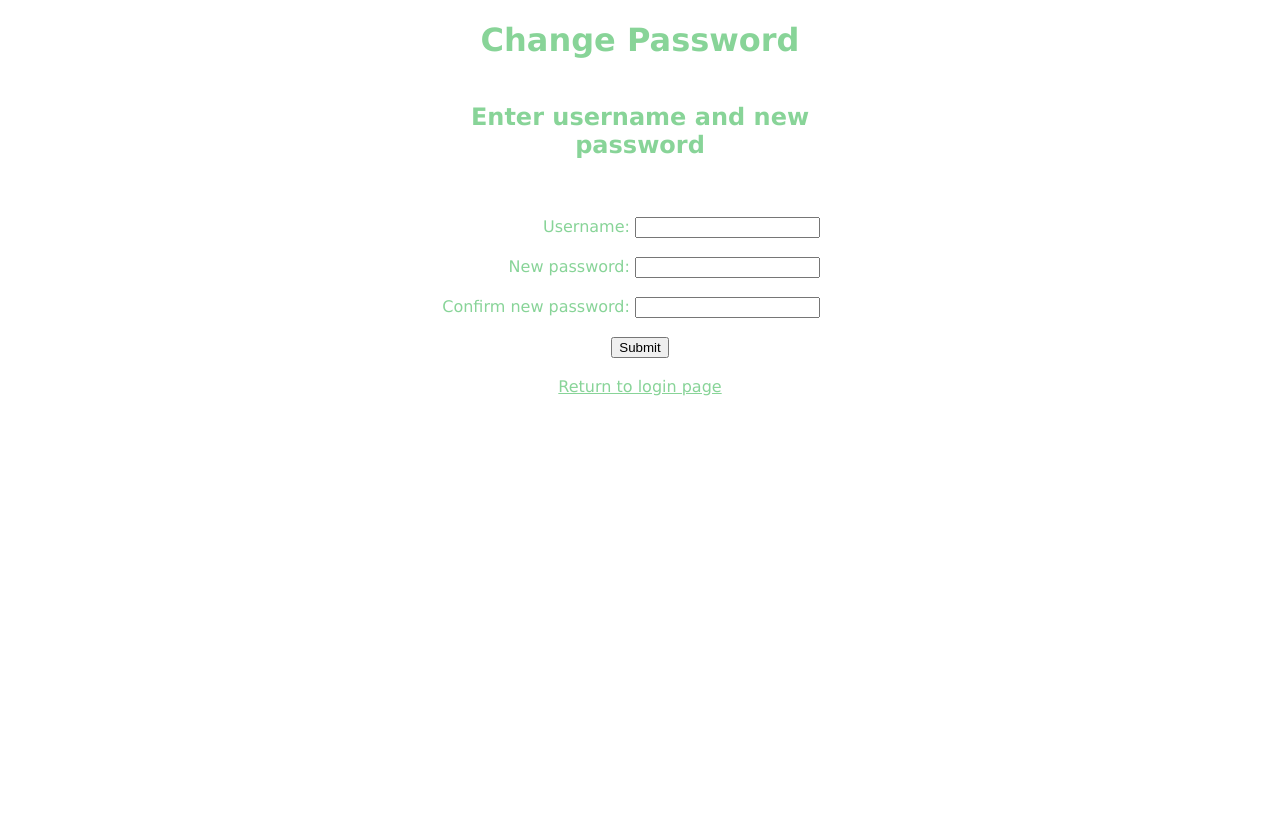
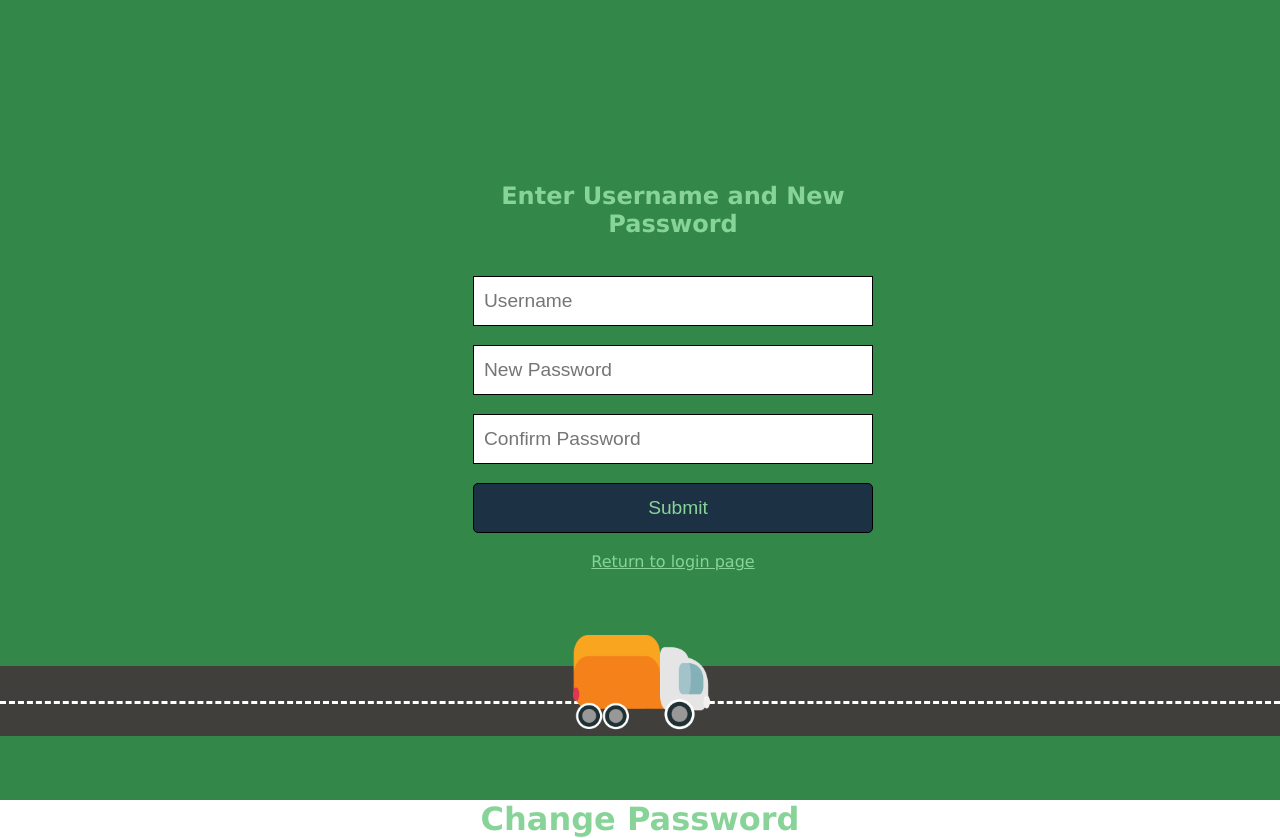
Before and after one commit to venajustin/OnlineFoodStore, a PHP site: page /templates/changepassword.html in a window 1280 px wide. Before the commit the page ends 396 px from the top, so only its background shows below. Run offline with PHP 8.4, Linux system fonts and the light colour scheme.

Commit message:
changed html/css of registration pages

```diff
--- a/templates/changepassword.html
+++ b/templates/changepassword.html
@@ -13,39 +13,48 @@
       <meta charset="utf-8">
       <title>Change password</title>
   </head>
+  <div class="area" >
+    <ul class="anim">
+        <li>
+            <img src="icons/leftTruck.png" style="scale: 17%; position: absolute; bottom: -380px; left: -500px">
+        </li>
+        <li>
+            <img src="icons/truck.png" style="scale: 17.3%; position: absolute; bottom: -380px; left: -500px">
+        </li>
 
+    </ul>
+    <div style="z-index: 0;position: absolute; bottom: 8%; width: 100%; height: 70px; background-color: #403f3c"></div>
+    <div style="z-index: 0;position: absolute; bottom: 8%; width: 100%; height: 35px; background-color: #403f3c; border-top: dashed white 3px;"></div>
+</div >
   <body>
 
           <h1 style="text-align: center">Change Password</h1>
 
 
-          <div class = "card">
+          <div class = "card" style="text-align: center">
               <h2 style= "text-align: center">
-                  Enter username and new password</h2>
+                  Enter Username and New Password</h2>
               <br>
               <br>
 
               <form name="myForm">
-                <div style="text-align: right; padding-right: 10%">
-                    Username:
-                    <input type="text" name="username" required>
+                <div style="text-align: center">
+                    <input type="text" class= "inputField" placeholder="Username" name="username" required>
                     <br>
                     <br>
-                    New password:
-                    <input type="password" id="pwd" name="newpassword" required>
+                    <input class= "inputField" placeholder="New Password" type="password" id="pwd" name="newpassword" required>
                     <br>
                     <br>
-                    Confirm new password:
-                    <input type="password" id="pwd" required>
+                    <input class= "inputField" placeholder="Confirm Password" type="password" id="pwd" required>
                     <br>
                     <br>
                 </div>
 
                 <div style="text-align: center">
-                    <input type="submit" value="Submit">
-                    <br>
-                    <br>
-                    <a style="color: var(--light-primary)"href="login.html">Return to login page</a>
+                  <input type="submit" class="inputField" value="Submit" style="background-color: var(--dark); color: var(--light-primary); border-radius: 5px">
+                  <br>
+                  <br>
+                  <a style="color: var(--light-primary)"href="login.html">Return to login page</a>
                 </div>
               </form>
           </div>
--- a/templates/style.css
+++ b/templates/style.css
@@ -115,6 +115,10 @@ img {
   color: var(--primary);
 
 }
+/* General Hover Attribute */
+.hover:hover {
+	color: var(--primary);
+}
 
 .search-container {
 	float: left;
@@ -170,25 +174,22 @@ img {
 }
 
 .card {
-	background-color: white;
 	width: max(450px);
-	height: auto;
-	margin: auto;
 	padding-top: 2px;
 	padding-bottom: 20px;
 	border-radius: 25px;
-	top: 0%;
-}
-.background {
-	width: 100%;
-	height: 100%;
-	background-color: blue;
+	top: 180px;
+	position:absolute;
+	left: 35%;
+	z-index: 5;
 }
 .inputField {
 	width: 400px;
 	height: 50px;
 	font-size: larger;
 	border: 1px solid black;
+	z-index: 5;
+	text-indent: 10px;
 }
 
 
@@ -203,3 +204,95 @@ img {
 		padding: 14px;
 	}
 }
+
+/*ANIMATION TESTING*/
+
+*{
+    margin: 0px;
+    padding: 0px;
+}
+
+.context {
+    width: 100%;
+    position: absolute;
+    top:50vh;
+	z-index: -1;
+}
+
+.context h1{
+    text-align: center;
+    color: #fff;
+    font-size: 50px;
+	z-index: -1;
+}
+.area{
+    background: none;
+    background-color: #328749;
+    width: 100%;
+    height:100vh;
+	z-index: -1;
+}
+.anim{
+    position: absolute;
+    top: 0;
+    left: 0;
+    width: 100%;
+    height: 100%;
+    overflow: hidden;
+	z-index: 1;
+}
+.anim li{
+    position: absolute;
+    display: block;
+    list-style: none;
+    width: 20px;
+    height: 20px;
+    background: rgba(255, 255, 255, 0.2);
+    bottom: -150px;
+	z-index: 1;
+
+}
+.anim li:nth-child(1){
+    left: 120%;
+	bottom: 16%;
+    width: 0px;
+    height: 0px;
+	animation-duration: 10s;
+    animation-delay: 0s;
+	animation: rightLeft 10s ease-out infinite;
+	background-color: none;
+	border-radius: 48%;
+	z-index: 2;
+}
+.anim li:nth-child(2){
+    left: 0%;
+	bottom: 12%;
+    width: 0px;
+    height: 0px;
+	animation-duration: 12s;
+    animation-delay: 6s;
+	animation: leftRight 12s ease-in infinite;
+	background-color: none;
+	border-radius: 48%;
+	z-index: 2;
+}
+@keyframes rightLeft {
+    0%{
+        transform: translateY(0) rotate(0deg);
+        opacity: 1;
+    }
+    100%{
+        transform: translatex(-2000px) rotate(0deg);
+        opacity: 1;
+    }
+}
+@keyframes leftRight {
+    0%{
+        transform: translateY(0) rotate(0deg);
+        opacity: 1;
+    }
+    100%{
+        transform: translatex(2000px) rotate(0deg);
+        opacity: 1;
+    }
+}
```
Also changed, not shown: templates/Register.html (+23 -10 lines), templates/login.html (+18 -7 lines), templates/testing.html (added, +59 -0 lines), templates/icons/leftTruck.png (added), templates/icons/truck.png (added), 2 other files.
